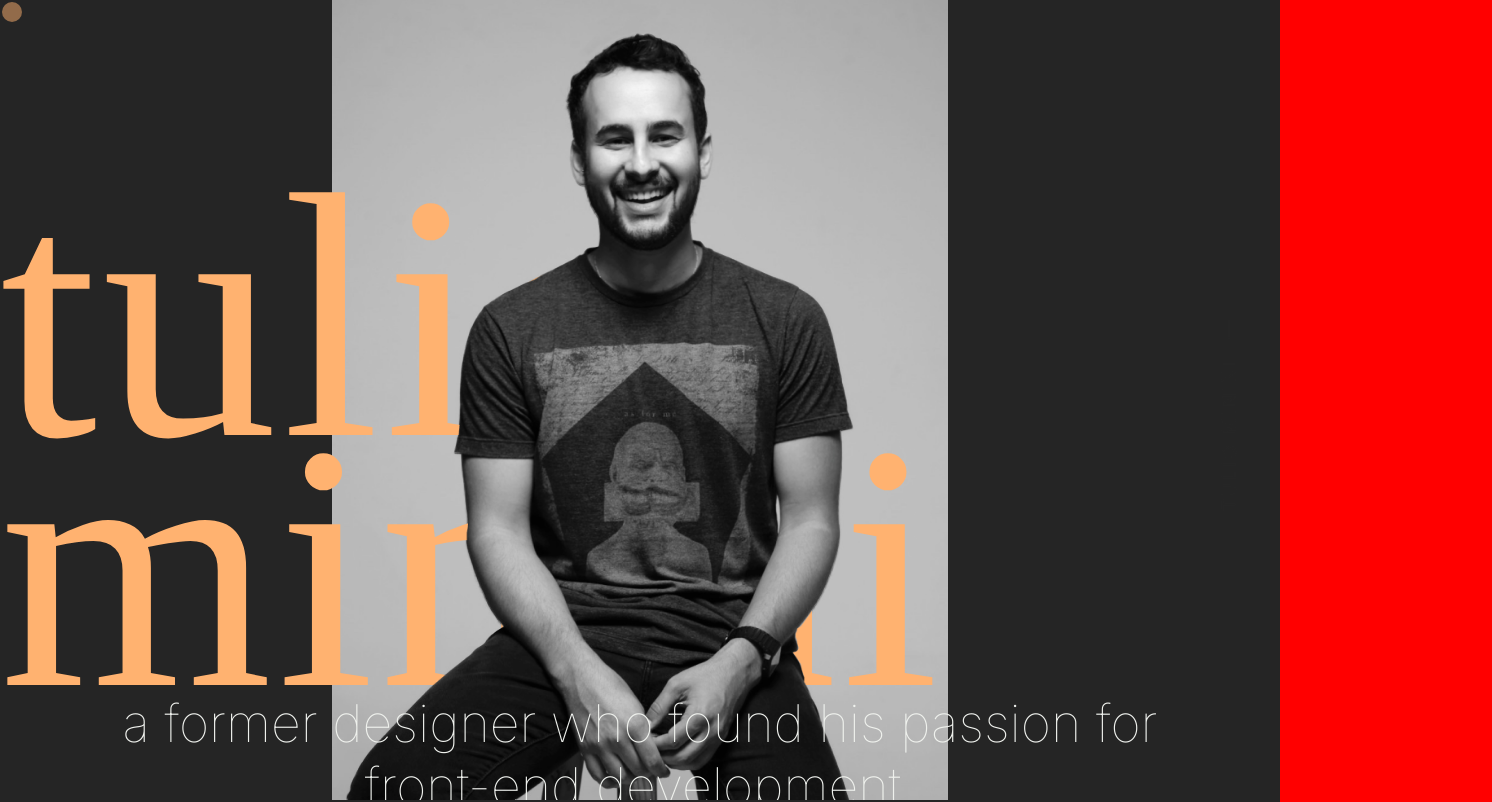
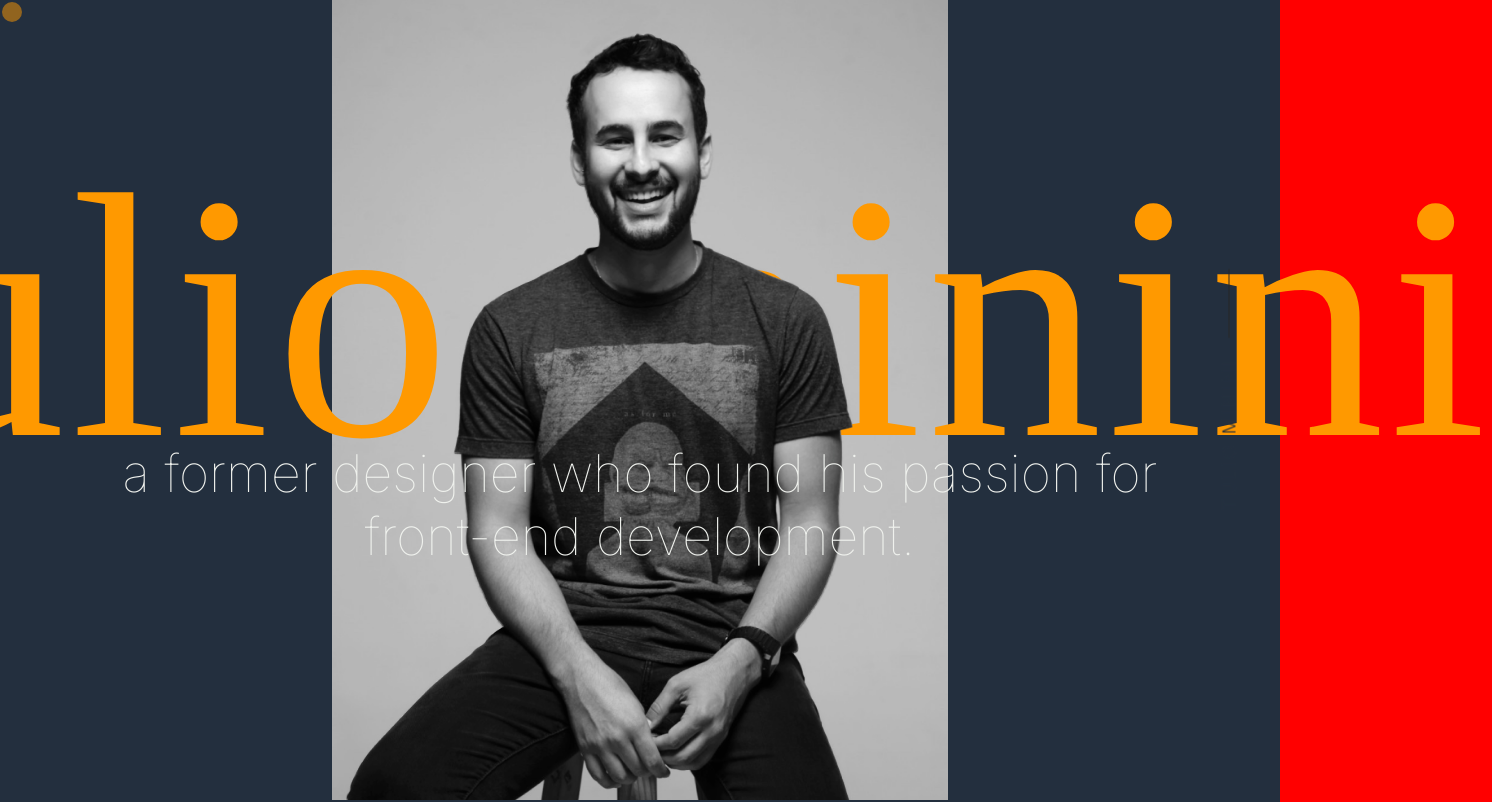
Before and after one commit to t-minini/my-website-v3, a React (Create React App) app: page / in a window 1280 px wide. Shown: the top 802 px of the page, 1492 px wide, since content can reach past the window. Built offline with nearby package versions, Linux system fonts and the light colour scheme; a web font is replaced by a local one.

Commit message:
hero animation started

```diff
--- a/src/App.module.css
+++ b/src/App.module.css
@@ -7,8 +7,8 @@
   --gray-darker: #9b9b9b;
   --gray-darker-inactive: rgba(182, 183, 179, 0.4);
 
-  --black: #252525;
-  --orange: #ffb270;
+  --black: #232f3e;
+  --orange: #ff9900;
   --peach-fuzz: rgb(255, 190, 152);
 
   --thin-100: 100;
--- a/src/components/hero/Hero.jsx
+++ b/src/components/hero/Hero.jsx
@@ -1,4 +1,4 @@
-import { useRef } from 'react';
+import { useRef, useState } from 'react';
 import style from './Hero.module.css';
 import imgBack from './../../assets/images/hero-back.png';
 import imgFront from './../../assets/images/hero-front.png';
@@ -47,10 +47,32 @@ export function Hero() {
     },
   };
 
+  const [isLoaded, setIsLoaded] = useState(false);
+  const [isInView, setIsInView] = useState(false);
+
+  const hiddenMask = `
+  linear-gradient(to bottom,  rgba(0,0,0,0) 0%, rgba(0,0,0,0) 0%),
+  linear-gradient(to top,  rgba(0,0,0,0) 0%, rgba(0,0,0,0) 0%)
+`;
+
+const visibleMask = `
+  linear-gradient(to top, rgba(0,0,0, 1) 50%, rgba(0,0,0,0) 0%),
+  linear-gradient(to bottom, rgba(0,0,0, 1) 50%, rgba(0,0,0,0) 0%)
+`;
+
   return (
     <section ref={parallaxRef} id="hero" className={style.hero}>
       <div className={style.hero__container}>
         <motion.img
+          animate={
+            isLoaded && isInView
+              ? { WebkitMaskImage: visibleMask, maskImage: visibleMask }
+              : { WebkitMaskImage: hiddenMask, maskImage: hiddenMask }
+          }
+          transition={{ duration: 2, delay: 2 }}
+          viewport={{ once: true }}
+          onViewportEnter={() => setIsInView(true)}
+          onLoad={() => setIsLoaded(true)}
           loading="lazy"
           style={{ y: backgroundY }}
           className={style.img__back}
@@ -64,13 +86,22 @@ export function Hero() {
             initial="initial"
             whileInView="animate"
           >
-            tulio minini
+            tulio&#xa0;minini
           </motion.h1>
           <motion.p variants={pVariant} initial="initial" whileInView="animate">
             a former designer who found his passion for <br />
             front-end development.
           </motion.p>
           <motion.img
+            animate={
+              isLoaded && isInView
+                ? { WebkitMaskImage: visibleMask, maskImage: visibleMask }
+                : { WebkitMaskImage: hiddenMask, maskImage: hiddenMask }
+            }
+            transition={{ duration: 2, delay: 2 }}
+            viewport={{ once: true }}
+            onViewportEnter={() => setIsInView(true)}
+            onLoad={() => setIsLoaded(true)}
             style={{ y: backgroundY }}
             className={style.img__front}
             src={imgFront}
```
